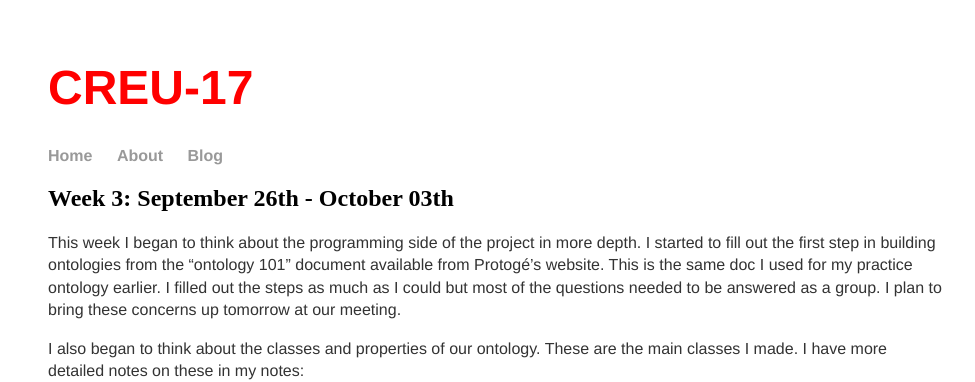
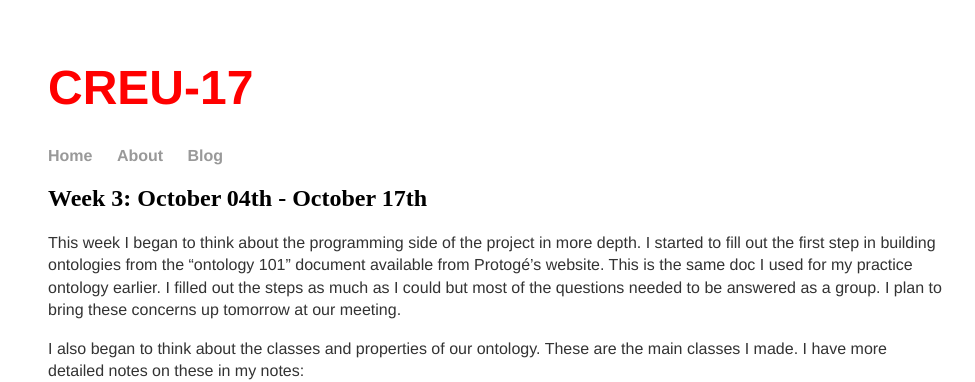
Before and after one commit to maxpaper86/CREU-Poly-17, a Jekyll site: the page built from _posts/2017-10-16-week6.md, in a window 1280 px wide. Shown: the top 382 px of the page, without its empty margins (144-1119 px from the left). Built offline with Jekyll 4.4.1, drawn with Linux system fonts in a browser that asks for light colours.

Commit message:
Update 2017-10-16-week6.md

```diff
--- a/_posts/2017-10-16-week6.md
+++ b/_posts/2017-10-16-week6.md
@@ -1,7 +1,7 @@
 ---
 layout: default
-title: "Week 3: September 26th - October 03th"
-date: 2017-10-10
+title: "Week 3: October 04th - October 17th"
+date: 2017-10-16
 published: true
 excerpt_separator: <excerpt>
 ---
```
